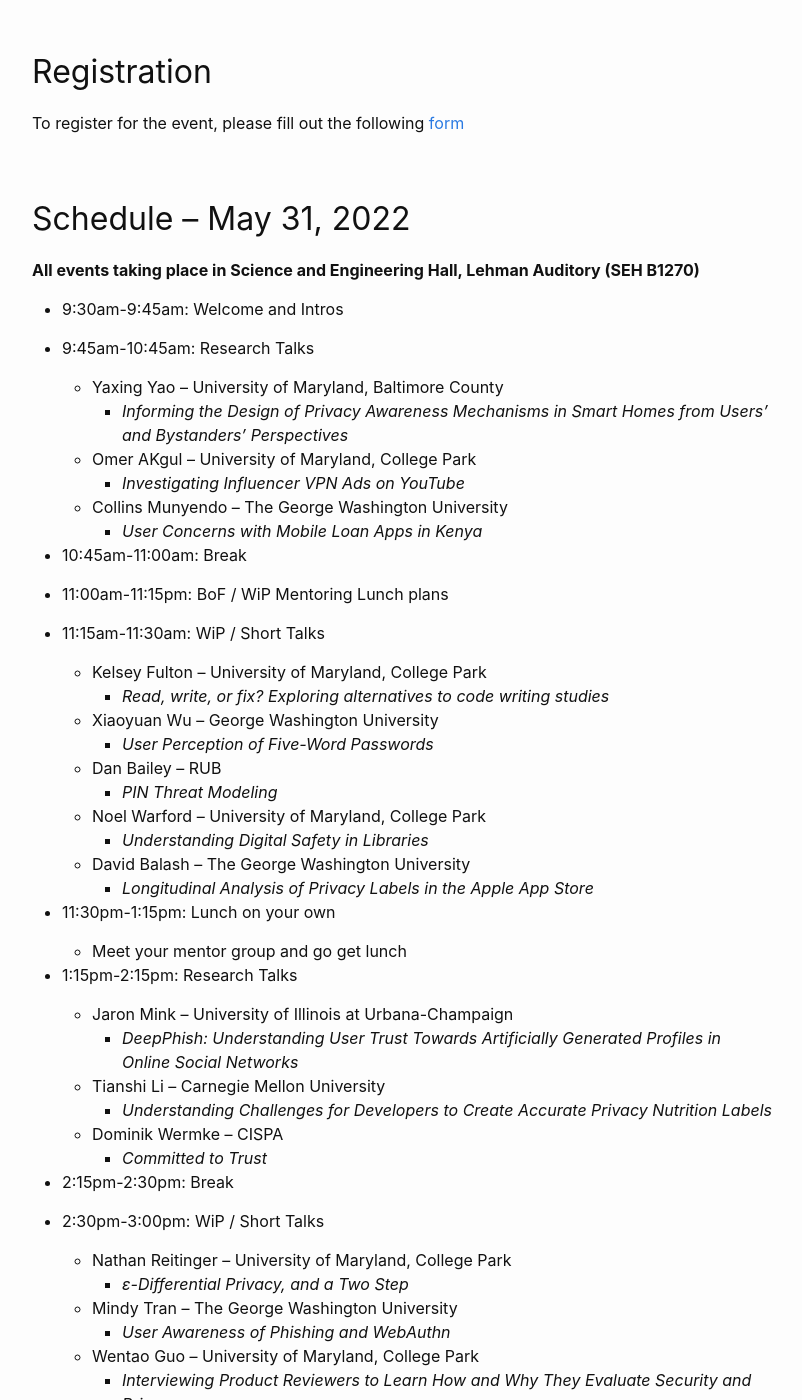
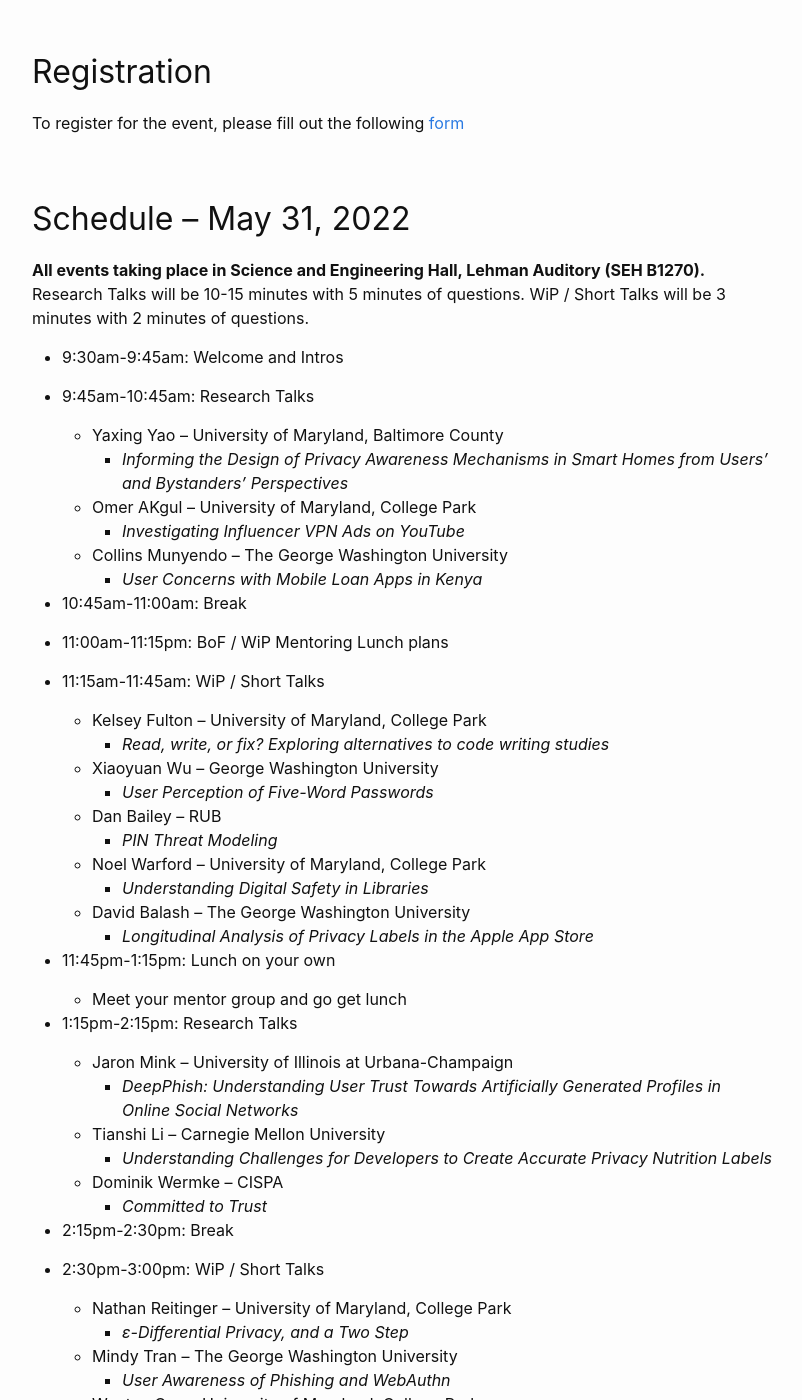
Before and after one commit to CACTUS-Colloquium/CACTUS-Colloquium.github.io, a Jekyll site: the page built from _posts/2022-05-31-index.md, in a window 1280 px wide and 1400 px high, scrolled down 499 px. Shown: the whole window, without its empty margins (238-1040 px from the left). Built offline with Jekyll 4.4.1, drawn with Linux system fonts in a browser that asks for light colours.

Commit message:
schedule

```diff
--- a/_posts/2022-05-31-index.md
+++ b/_posts/2022-05-31-index.md
@@ -14,7 +14,7 @@ To register for the event, please fill out the following [form](https://docs.goo
 
 ## Schedule -- May 31, 2022
 
-**All events taking place in Science and Engineering Hall, Lehman Auditory (SEH B1270)**
+**All events taking place in Science and Engineering Hall, Lehman Auditory (SEH B1270).** Research Talks will be 10-15 minutes with 5 minutes of questions. WiP /  Short Talks will be 3 minutes with 2 minutes of questions.
 
 * 9:30am-9:45am: Welcome and Intros
 
@@ -31,7 +31,7 @@ To register for the event, please fill out the following [form](https://docs.goo
 
 * 11:00am-11:15pm: BoF / WiP Mentoring Lunch plans
 
-* 11:15am-11:30am: WiP / Short Talks
+* 11:15am-11:45am: WiP / Short Talks
 
   * Kelsey Fulton -- University of Maryland, College Park
     * *Read, write, or fix? Exploring alternatives to code writing studies*
@@ -44,7 +44,7 @@ To register for the event, please fill out the following [form](https://docs.goo
   * David Balash -- The George Washington University
     * *Longitudinal Analysis of Privacy Labels in the Apple App Store*
 
-* 11:30pm-1:15pm: Lunch on your own
+* 11:45pm-1:15pm: Lunch on your own
 
   * Meet your mentor group and go get lunch
 
```
